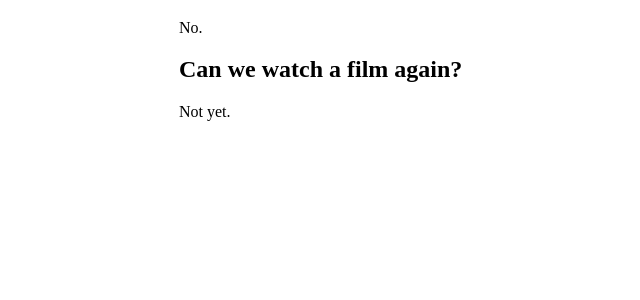
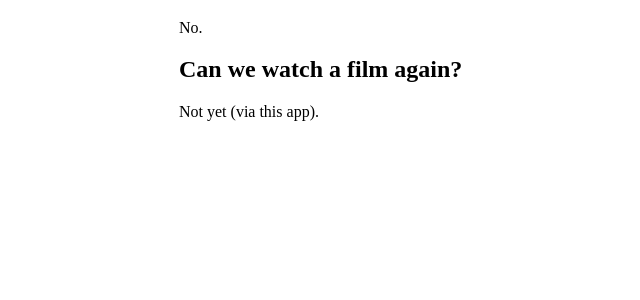
Before and after one commit to Fustra/vote4film, a Django app: page / in a window 1280 px wide. Shown: the part 352-652 px from the top of the page, without its empty margins (61-701 px from the left). Run offline with Django 3.2, Linux system fonts and the light colour scheme; the visitor is signed in with stand-in values (Sample User, id 1); parts of the project's set-up code (start-up, migrations or seed data) failed here and were passed over.

Commit message:
Clarify limitations

```diff
--- a/src/web/templates/web/home.html
+++ b/src/web/templates/web/home.html
@@ -16,5 +16,5 @@
   <h2>Can I change my vote?</h2>
   <p>No.</p>
   <h2>Can we watch a film again?</h2>
-  <p>Not yet.</p>
+  <p>Not yet (via this app).</p>
 {% endblock content %}
```
